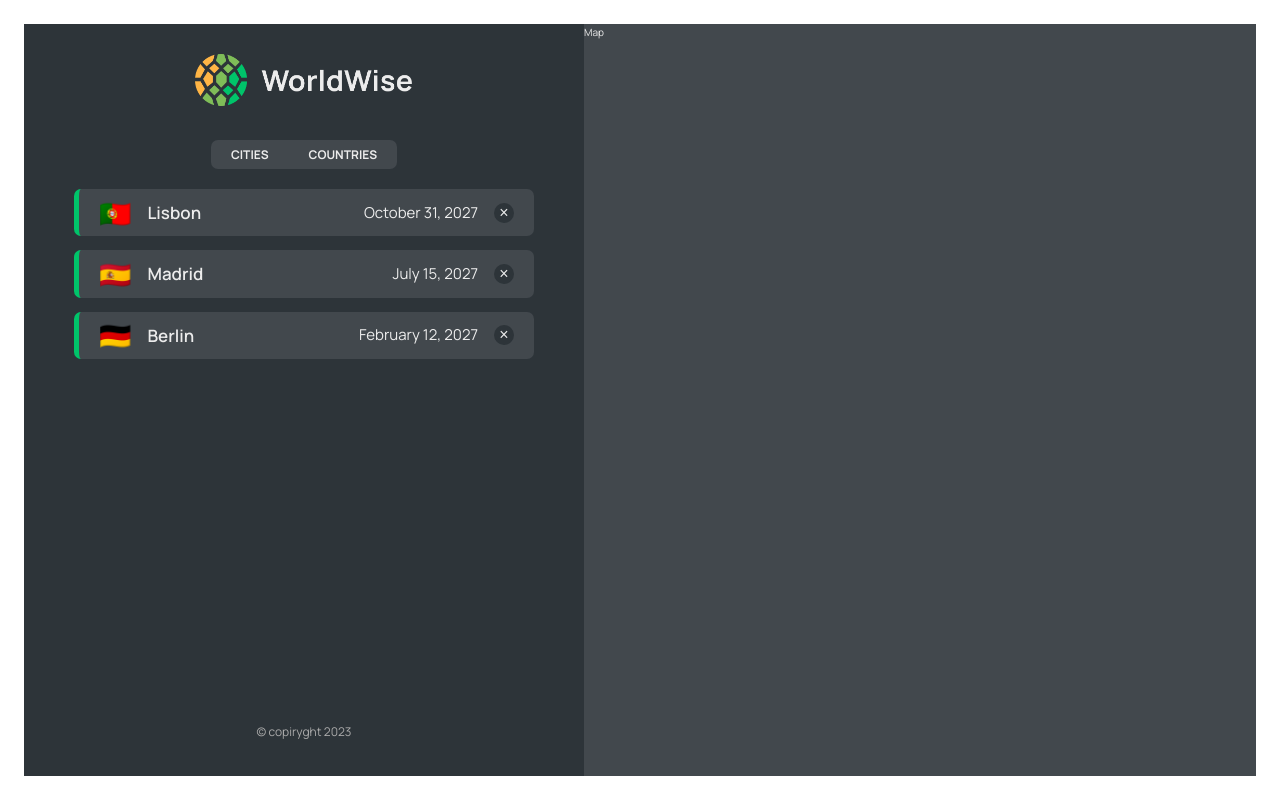
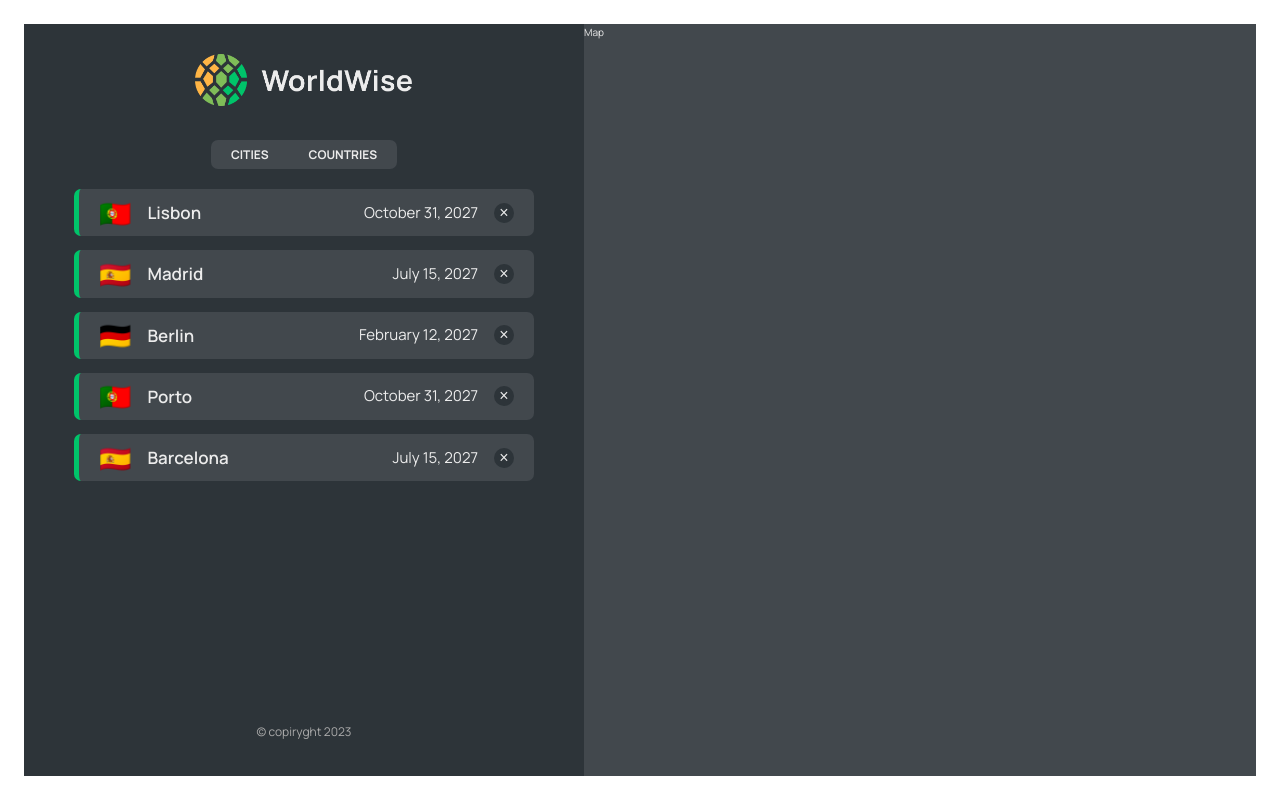
Before and after one commit to budi-afk/react-worldwise, a React (Vite) app: page /app in a window 1280 px wide. Built offline with nearby package versions, Linux system fonts and the light colour scheme; data requests are answered from the project's data file.

Commit message:
implementing the countries list

```diff
--- a/data/cities.json
+++ b/data/cities.json
@@ -35,6 +35,30 @@
         "lng": 13.376933665713324
       },
       "id": 98443197
+    },
+    {
+      "cityName": "Porto",
+      "country": "Portugal",
+      "emoji": "🇵🇹",
+      "date": "2027-10-31T15:59:59.138Z",
+      "notes": "My favorite city so far!",
+      "position": {
+        "lat": 38.727881642324164,
+        "lng": -9.140900099907554
+      },
+      "id": 73930386
+    },
+    {
+      "cityName": "Barcelona",
+      "country": "Spain",
+      "emoji": "🇪🇸",
+      "date": "2027-07-15T08:22:53.976Z",
+      "notes": "",
+      "position": {
+        "lat": 40.46635901755316,
+        "lng": -3.7133789062500004
+      },
+      "id": 17806752
     }
   ]
 }
--- a/src/App.jsx
+++ b/src/App.jsx
@@ -8,6 +8,7 @@
 import "./index.css";
 import CityList from "./components/CityList";
 import { useEffect, useState } from "react";
+import CountryList from "./components/CountryList";
 
 const BASE_URL = "http://localhost:3001";
 
@@ -46,7 +47,10 @@
             path="cities"
             element={<CityList cities={cities} isLoading={isLoading} />}
           />
-          <Route path="countries" element={<p>Countries</p>} />
+          <Route
+            path="countries"
+            element={<CountryList cities={cities} isLoading={isLoading} />}
+          />
           <Route path="form" element={<p>Form</p>} />
         </Route>
         <Route path="/*" element={<PageNotFound />} />
--- /dev/null
+++ b/src/components/CountryList.jsx
@@ -0,0 +1,27 @@
+import Spinner from "./Spinner";
+import styles from "./CountryList.module.css";
+import CountryItem from "./CountryItem";
+import Message from "./Message";
+
+function CountryList({ cities, isLoading }) {
+  if (isLoading) return <Spinner />;
+
+  if (!cities.length)
+    return <Message message="Please add country first on the Map" />;
+
+  const countries = cities.reduce((arr, city) => {
+    if (!arr.map((el) => el.country).includes(city.country))
+      return [...arr, { country: city.country, emoji: city.emoji }];
+    else return arr;
+  }, []);
+
+  return (
+    <ul className={styles.countryList}>
+      {countries.map((country, index) => (
+        <CountryItem country={country} key={index} />
+      ))}
+    </ul>
+  );
+}
+
+export default CountryList;
```
Also changed, not shown: db.json (added, +19 -0 lines).
